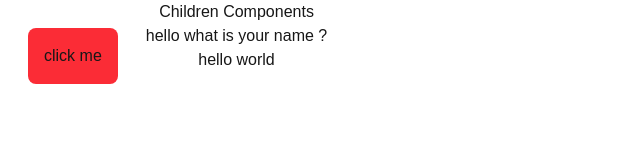
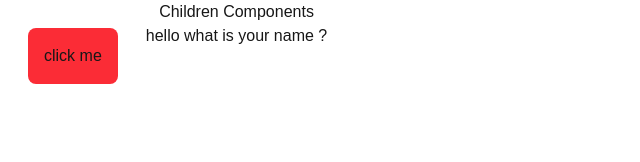
Before and after one commit to imamin1/next, a Next.js app: page / in a window 1280 px wide. Shown: the top 162 px of the page, without its empty margins (0-640 px from the left). Built offline with nearby package versions, Linux system fonts and the light colour scheme.

Commit message:
#3-proptypes

```diff
--- a/app/components/ChildComponent.jsx
+++ b/app/components/ChildComponent.jsx
@@ -1,11 +1,10 @@
 import React from 'react';
 import PropTypes from "prop-types"
-const ChildComponent = ({text,children}) => {
+const ChildComponent = ({text}) => {
     return (
         <div>
             <h1>Children Components</h1>
             <h6>{text}</h6>
-            {children}
         </div>
     );
 };
--- a/app/components/Index.jsx
+++ b/app/components/Index.jsx
@@ -10,9 +10,7 @@ const index = () => {
     return (
         <div className='flex text-center'>
             <button onClick={handlechange} className='p-4 bg-red-500 rounded-lg m-7'>click me</button>
-            <ChildComponent text={text}>
-                <p>hello world</p>
-            </ChildComponent>
+            <ChildComponent text={text}/>
         </div>
     );
 };
```
